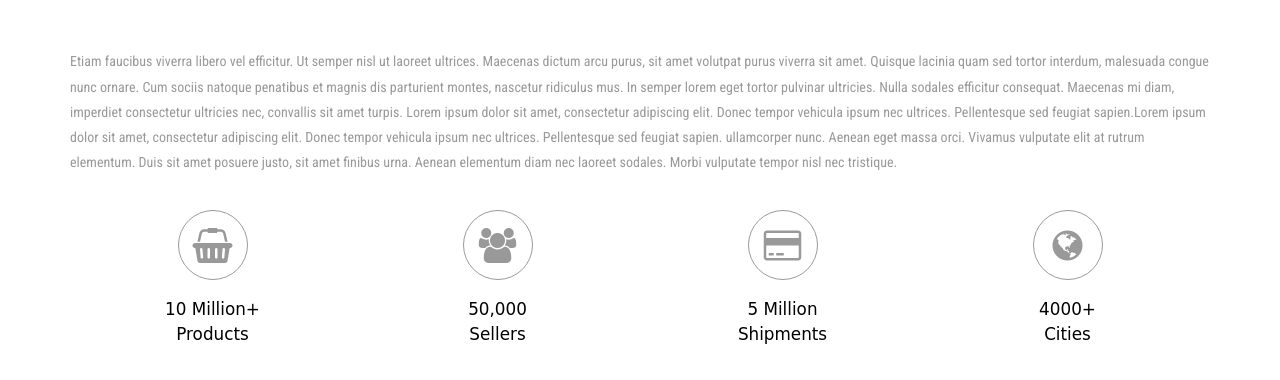
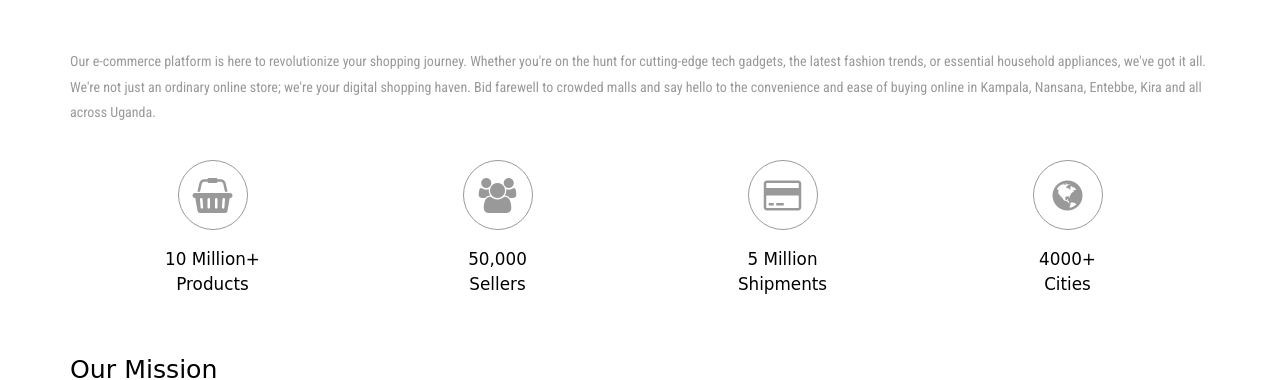
Before and after one commit to hakiimhcs/tecgadgets, a plain HTML site: page about.html in a window 1280 px wide. Shown: the part 429-809 px from the top of the page. Drawn offline with Linux system fonts and the light colour scheme; a web font is replaced by a local one.

Commit message:
a bout the store

```diff
--- a/about.html
+++ b/about.html
@@ -300,8 +300,7 @@ SmartPhone Compatible web template, free WebDesigns for Nokia, Samsung, LG, Sony
 		<div class="container">
 			<h3 class="w3ls-title w3ls-title1">About Extreme Gadgets</h3>
 			<div class="about-text">
-				<p>Etiam faucibus viverra libero vel efficitur. Ut semper nisl ut laoreet ultrices. Maecenas dictum arcu purus, sit amet volutpat purus viverra sit amet. Quisque lacinia quam sed tortor interdum, malesuada congue nunc ornare. Cum sociis natoque penatibus et magnis dis parturient montes, nascetur ridiculus mus. In semper lorem eget tortor pulvinar ultricies. Nulla sodales efficitur consequat. Maecenas mi diam, imperdiet consectetur ultricies nec, convallis sit amet turpis.
-					Lorem ipsum dolor sit amet, consectetur adipiscing elit. Donec tempor vehicula ipsum nec ultrices. Pellentesque sed feugiat sapien.Lorem ipsum dolor sit amet, consectetur adipiscing elit. Donec tempor vehicula ipsum nec ultrices. Pellentesque sed feugiat sapien.  ullamcorper nunc. Aenean eget massa orci. Vivamus vulputate elit at rutrum elementum. Duis sit amet posuere justo, sit amet finibus urna. Aenean elementum diam nec laoreet sodales. Morbi vulputate tempor nisl nec tristique.</p>
+				<p>Our e-commerce platform is here to revolutionize your shopping journey. Whether you're on the hunt for cutting-edge tech gadgets, the latest fashion trends, or essential household appliances, we've got it all. We're not just an ordinary online store; we're your digital shopping haven. Bid farewell to crowded malls and say hello to the convenience and ease of buying online in Kampala, Nansana, Entebbe, Kira and all across Uganda.</p>
 				<div class="col-md-3 ftr-top-left about-text-grids">
 					<i class="fa fa-shopping-basket" aria-hidden="true"></i>
 					<h4>10 Million+ <br>Products</h4>
```
